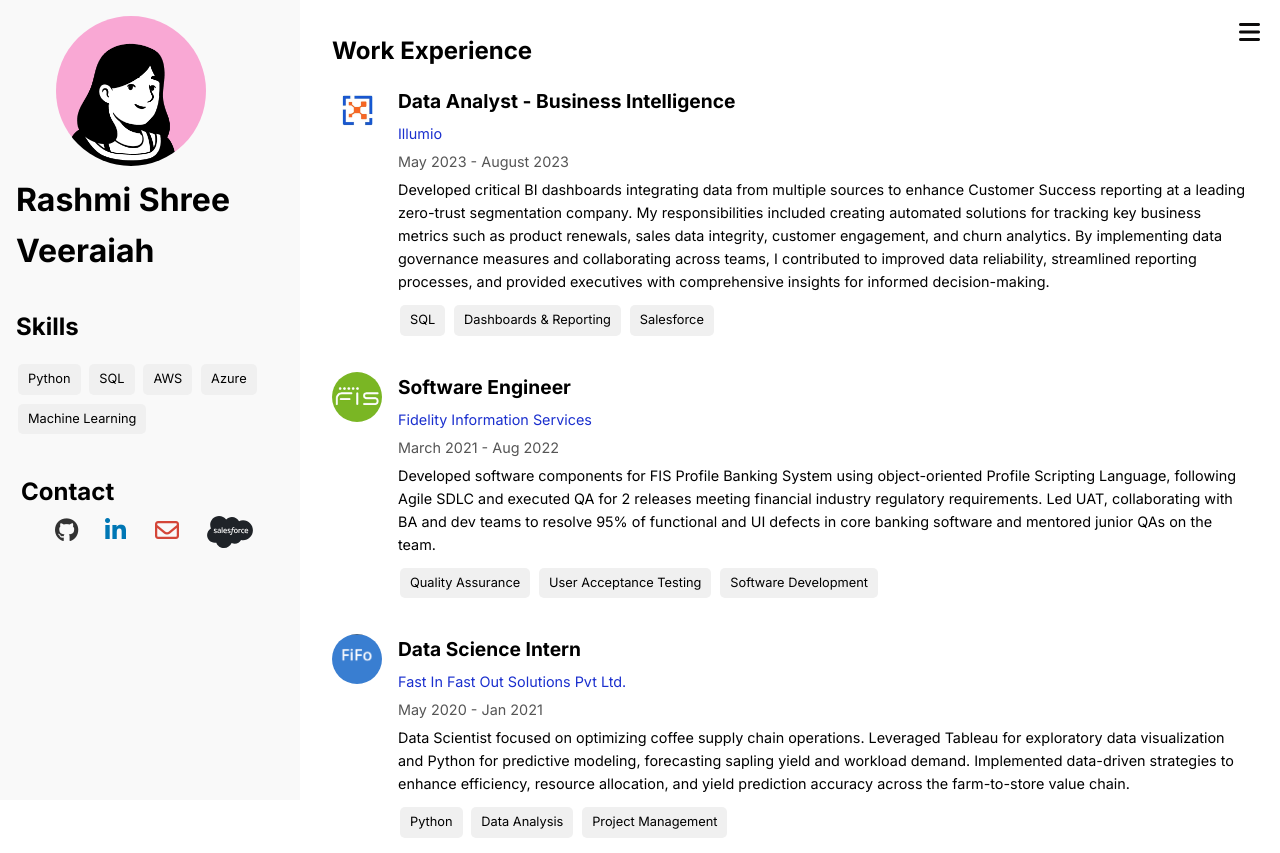
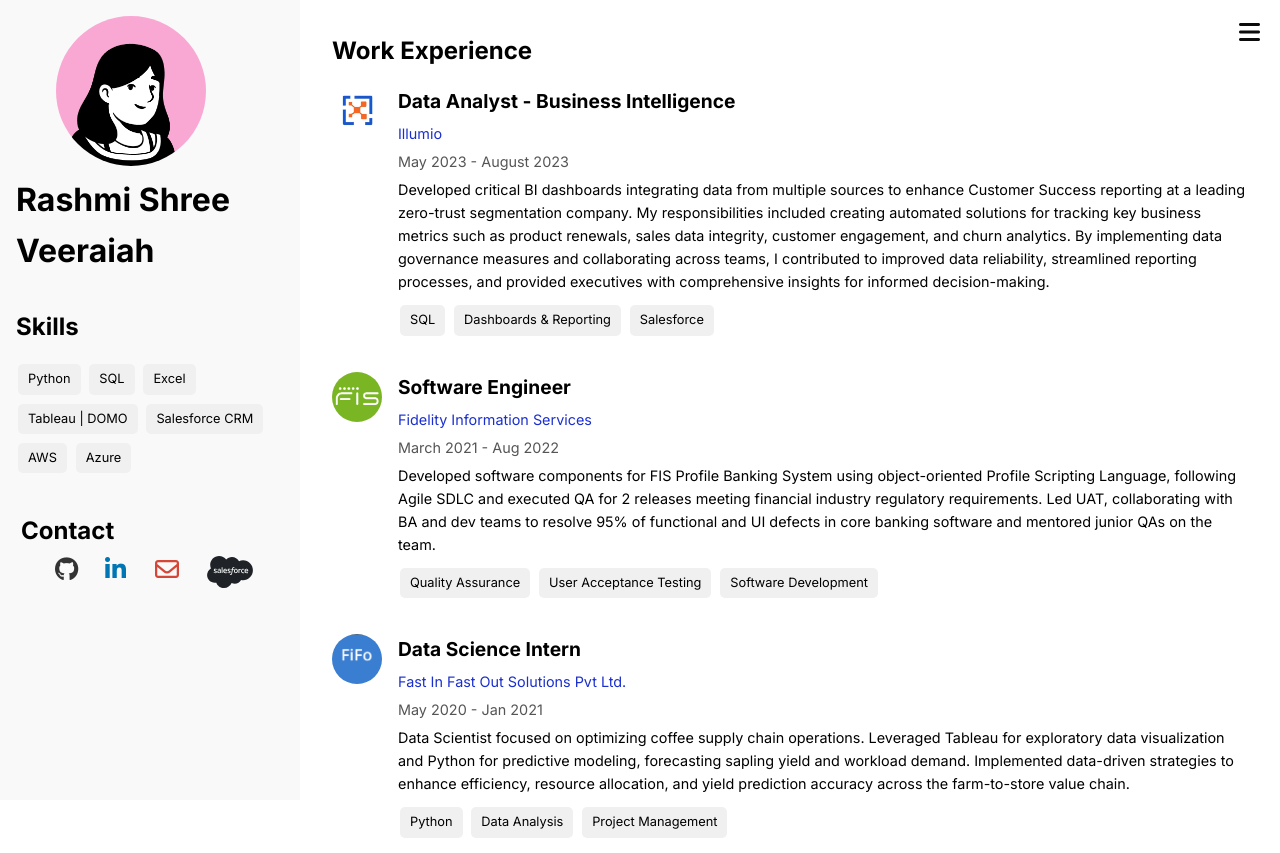
Before and after one commit to rashmishreev/rashmishreev-portfolio, a plain HTML site: page index.html in a window 1280 px wide. Shown: the top 853 px of the page. Drawn offline with Linux system fonts and the light colour scheme.

Commit message:
changes to skills section

```diff
--- a/index.html
+++ b/index.html
@@ -19,9 +19,11 @@
             <div class="skill-chips">
                 <span class="skill-chip">Python</span>
                 <span class="skill-chip">SQL</span>
+                <span class="skill-chip">Excel</span>
+                <span class="skill-chip">Tableau | DOMO</span>
+                <span class="skill-chip">Salesforce CRM</span>
                 <span class="skill-chip">AWS</span>
                 <span class="skill-chip">Azure</span>
-                <span class="skill-chip">Machine Learning</span>
             </div>
         </section>
         <section id="contact">
```
Also changed, not shown: 2 other files.
